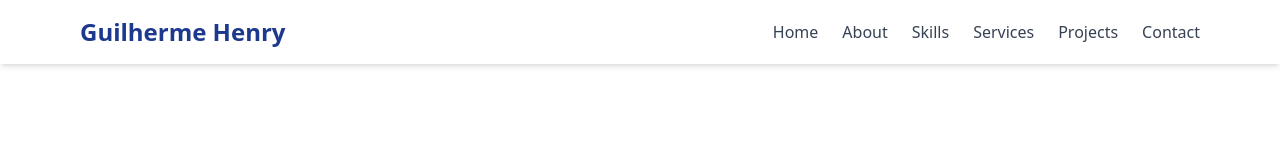
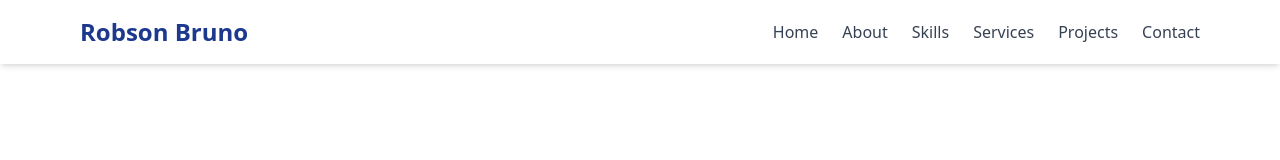
Before and after one commit to Robson-Bruno/my-portifolio, a React (Vite) app: page / in a window 1280 px wide. Shown: the top 160 px of the page. Built offline with nearby package versions, Linux system fonts and the light colour scheme.

Commit message:
Atualizei a pagina

```diff
--- a/index.html
+++ b/index.html
@@ -4,7 +4,7 @@
     <meta charset="UTF-8" />
     <link rel="icon" type="image/svg+xml" href="./src/assets/img/favicon.ico" />
     <meta name="viewport" content="width=device-width, initial-scale=1.0" />
-    <title>Portifólio - Guilherme</title>
+    <title>Portifólio - Robson Bruno</title>
   </head>
   <body>
     <div id="root"></div>
--- a/src/components/header/Header.tsx
+++ b/src/components/header/Header.tsx
@@ -15,7 +15,7 @@ export default function Header() {
   return (
     <header className="sticky top-0 bg-white shadow-md z-50">
       <nav className="max-w-6xl mx-auto flex justify-between items-center p-4">
-        <h1 className="text-2xl font-bold text-blue-900">Guilherme Henry</h1>
+        <h1 className="text-2xl font-bold text-blue-900">Robson Bruno</h1>
 
         <ul className="hidden md:flex gap-6 text-gray-700">
           <li><button onClick={() => handleScroll("home")} className="hover:text-blue-900">Home</button></li>
--- a/src/components/hero/Hero.tsx
+++ b/src/components/hero/Hero.tsx
@@ -44,7 +44,7 @@ export default function Hero() {
         <div className="flex-1 flex justify-center">
           <img
             src={avatar}
-            alt="Guilherme avatar"
+            alt="Robson avatar"
             className=""
           />
         </div>
```
